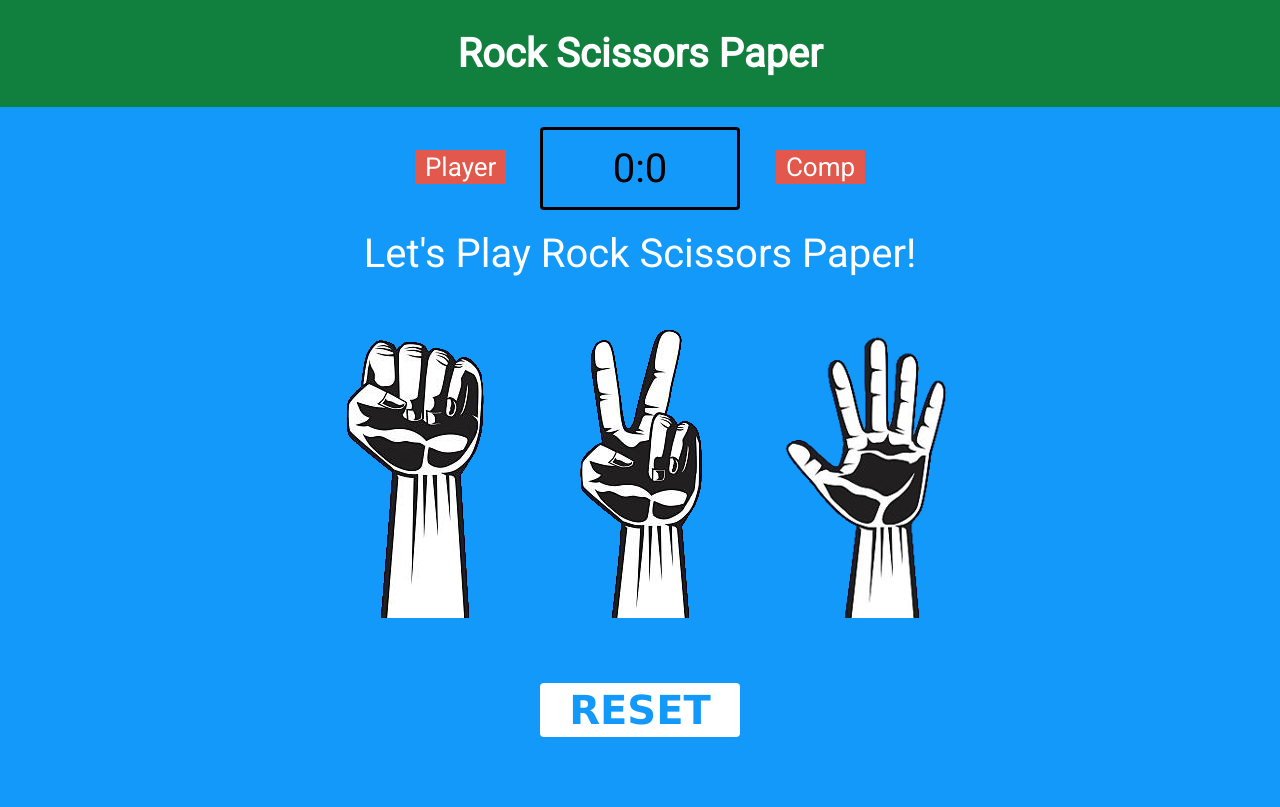
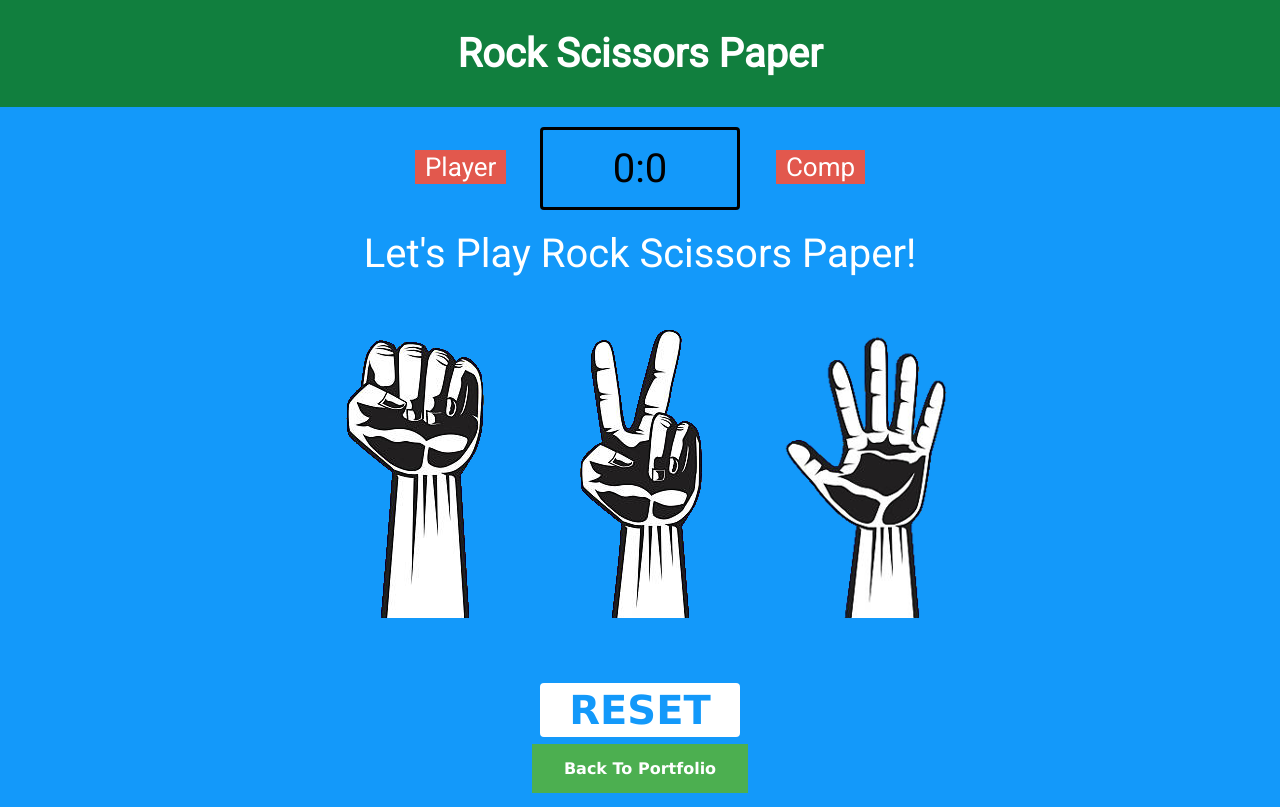
Before and after one commit to tmoran18/Rock-Paper-Scissors, a plain HTML site: page index.html in a window 1280 px wide. Drawn offline with nearby package versions, Linux system fonts and the light colour scheme; files whose address does not match are found by name.

Commit message:
Add files via upload

```diff
--- a/index.html
+++ b/index.html
@@ -40,8 +40,8 @@
 
     <div id="message">
       <p id="messageInner">RESET</p>
+      <a class="button" href="http://tlmdevelopment.com#portfolio">Back To Portfolio</a>
     </div>
-
     <script src="script.js" charset="utf"></script>
 
   </body>
--- a/styles.css
+++ b/styles.css
@@ -110,3 +110,17 @@ padding:10px;
 .grey-glow {
 	-webkit-filter: drop-shadow(1px 10px 45px #4c4948);filter: drop-shadow(0px 0px 45px  #4c4948);
 }
+
+.button{
+    background-color: #4CAF50; /* Green */
+    border: none;
+    color: white;
+    padding: 15px 32px;
+    text-align: center;
+    text-decoration: none;
+    display: inline-block;
+    font-size: 16px;
+    margin: 4px 2px;
+    cursor: pointer;
+}
+}
```
